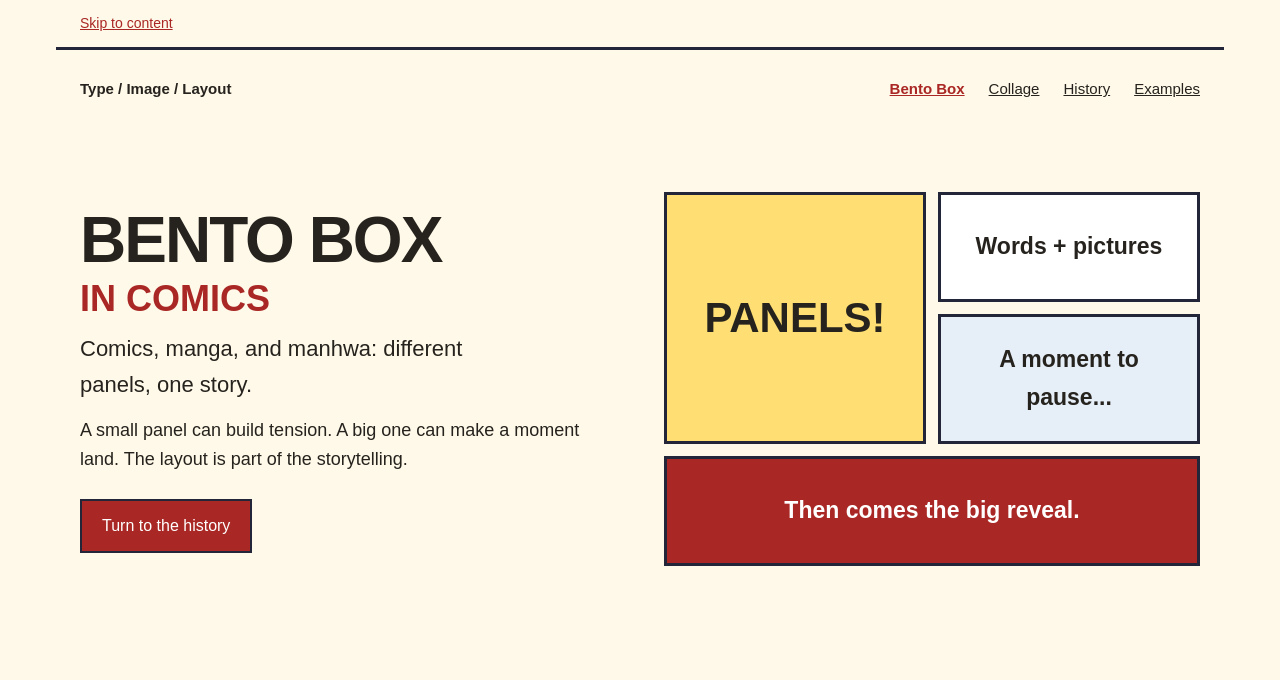
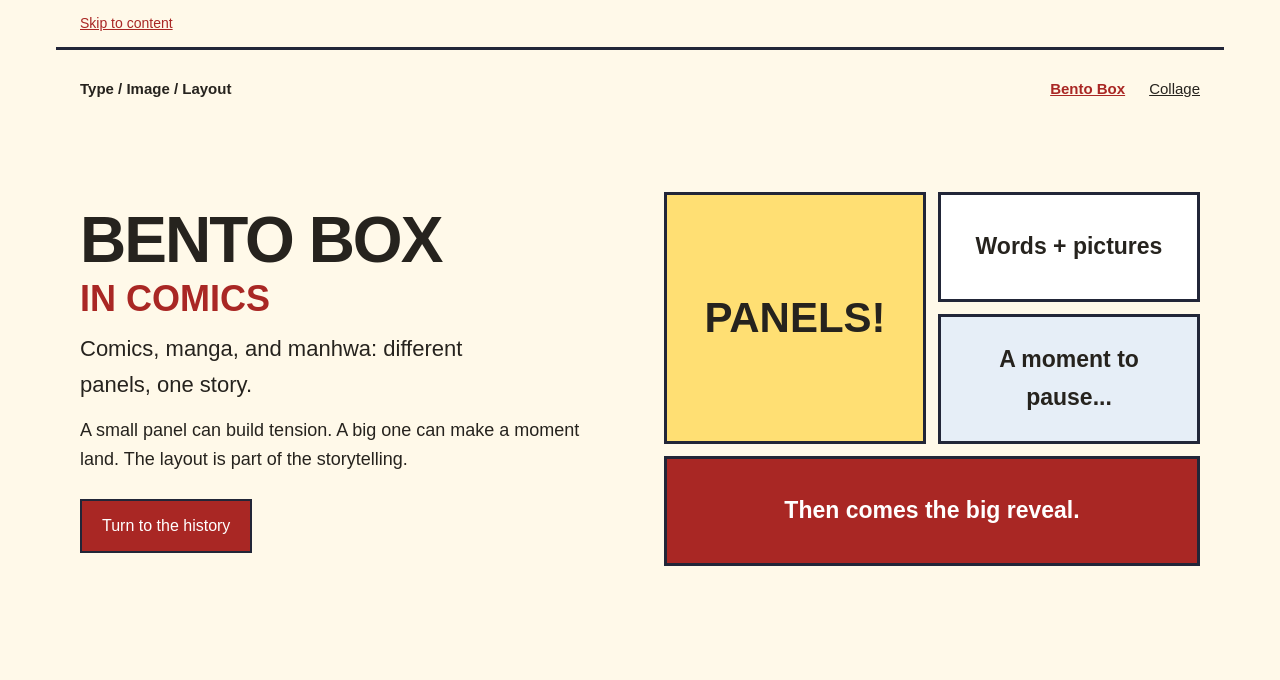
Before and after one commit to AlexGrubbMcc/editedpiece, a plain HTML site: page index.html in a window 1280 px wide. Shown: the top 680 px of the page. Drawn offline with Linux system fonts and the light colour scheme.

Commit message:
Keep main navigation links to Bento Box and Collage

```diff
--- a/index.html
+++ b/index.html
@@ -13,8 +13,6 @@
         <ul>
             <li><a href="index.html" class="current-page">Bento Box</a></li>
             <li><a href="collage.html">Collage</a></li>
-            <li><a href="#history">History</a></li>
-            <li><a href="#examples">Examples</a></li>
         </ul>
     </nav>
     <header class="hero">
```
Also changed, not shown: collage.html (+0 -2 lines).
